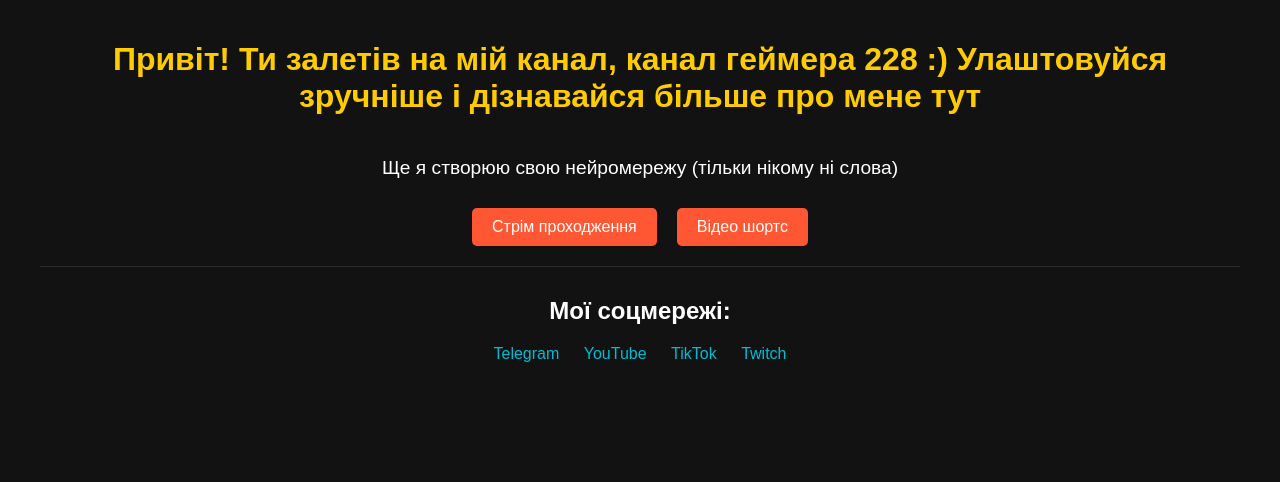
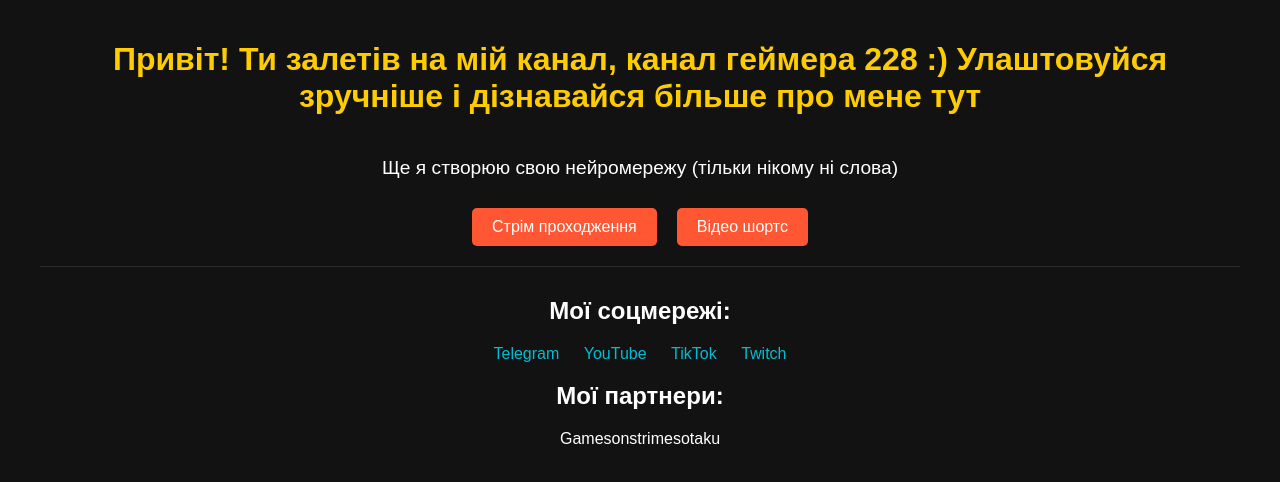
Before and after one commit to Nikolai2359/site-gamer228, a plain HTML site: page index.html in a window 1280 px wide. Drawn offline with Linux system fonts and the light colour scheme.

Commit message:
Update index.html

```diff
--- a/index.html
+++ b/index.html
@@ -42,6 +42,14 @@
         </div>
     </div>
 
+    <!-- Блок партнерів, розташований праворуч -->
+    <div class="partners-section">
+        <h2>Мої партнери:</h2>
+        <div class="partner hoverable" onclick="window.open('https://t.me/Gamesonstrimesotaku', '_blank')">
+            <p>Gamesonstrimesotaku</p>
+        </div>
+    </div>
+
     <script src="script.js"></script>
 </body>
 </html>
```
